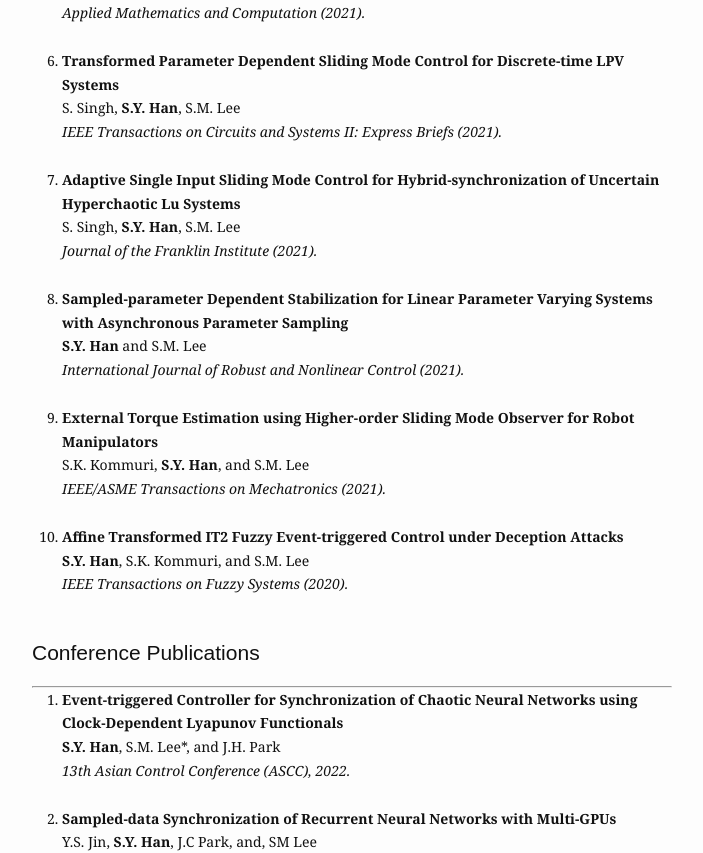
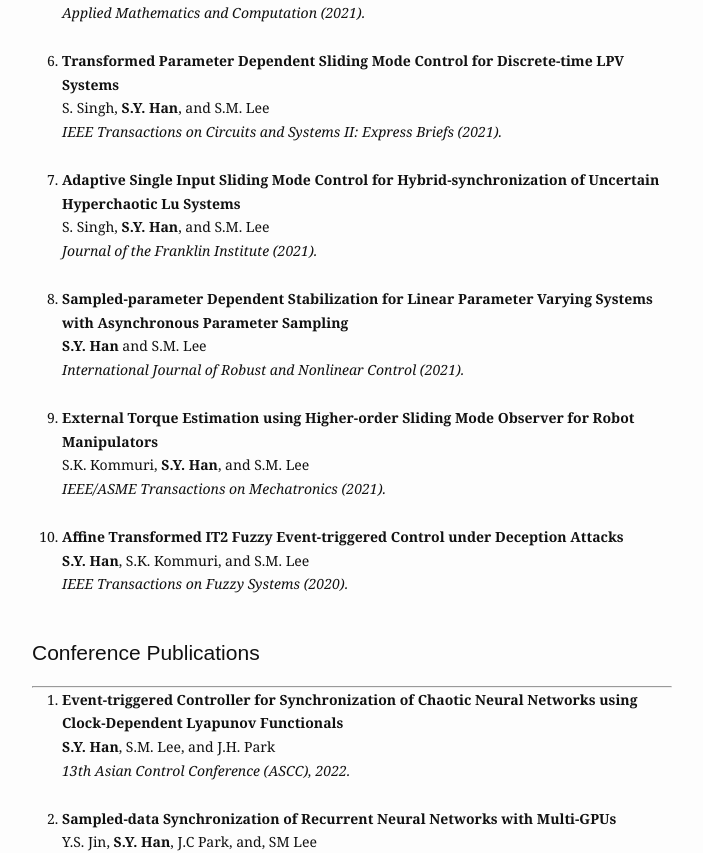
Before and after one commit to seungyong-han/seungyong-han.github.io, a Jekyll site: the page built from publication.md, in a window 1280 px wide. Shown: the part 682-1535 px from the top of the page, without its empty margins (288-991 px from the left). Built offline with Jekyll 4.4.1, drawn with Linux system fonts in a browser that asks for light colours.

Commit message:
Update publication.md

```diff
--- a/publication.md
+++ b/publication.md
@@ -39,13 +39,13 @@ ___
 <br />
 <li>
   <b>Transformed Parameter Dependent Sliding Mode Control for Discrete-time LPV Systems</b><br>
-  S. Singh, <b>S.Y. Han</b>, S.M. Lee<br>
+  S. Singh, <b>S.Y. Han</b>, and S.M. Lee<br>
   <i>IEEE Transactions on Circuits and Systems II: Express Briefs (2021).</i>
   </li>
 <br />
 <li>
   <b>Adaptive Single Input Sliding Mode Control for Hybrid-synchronization of Uncertain Hyperchaotic Lu Systems</b><br>
-  S. Singh, <b>S.Y. Han</b>, S.M. Lee<br>
+  S. Singh, <b>S.Y. Han</b>, and S.M. Lee<br>
   <i>Journal of the Franklin Institute (2021).</i>
   </li>
 <br />
@@ -75,7 +75,7 @@ ___
 <ol>
 <li>
   <b>Event-triggered Controller for Synchronization of Chaotic Neural Networks using Clock-Dependent Lyapunov Functionals</b><br>
-  <b>S.Y. Han</b>, S.M. Lee*, and J.H. Park<br>
+  <b>S.Y. Han</b>, S.M. Lee, and J.H. Park<br>
   <i>13th Asian Control Conference (ASCC), 2022.</i>
   </li>
 <br />
```
